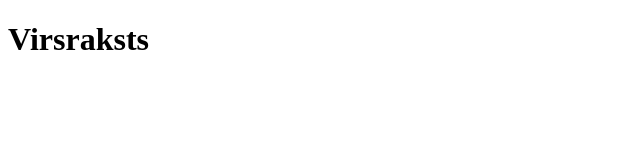
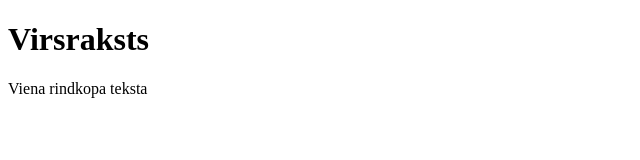
Before and after one commit to krisssk/prog_26.05.23, a plain HTML site: page index.html in a window 1280 px wide. Shown: the whole page, without its empty margins (0-640 px from the left). Drawn offline with Linux system fonts and the light colour scheme.

Commit message:
izmainasss
blablalba

```diff
--- a/index.html
+++ b/index.html
@@ -7,5 +7,6 @@
 </head>
 <body>
     <h1>Virsraksts</h1>
+    <p> Viena rindkopa teksta</p>
 </body>
 </html>
```
